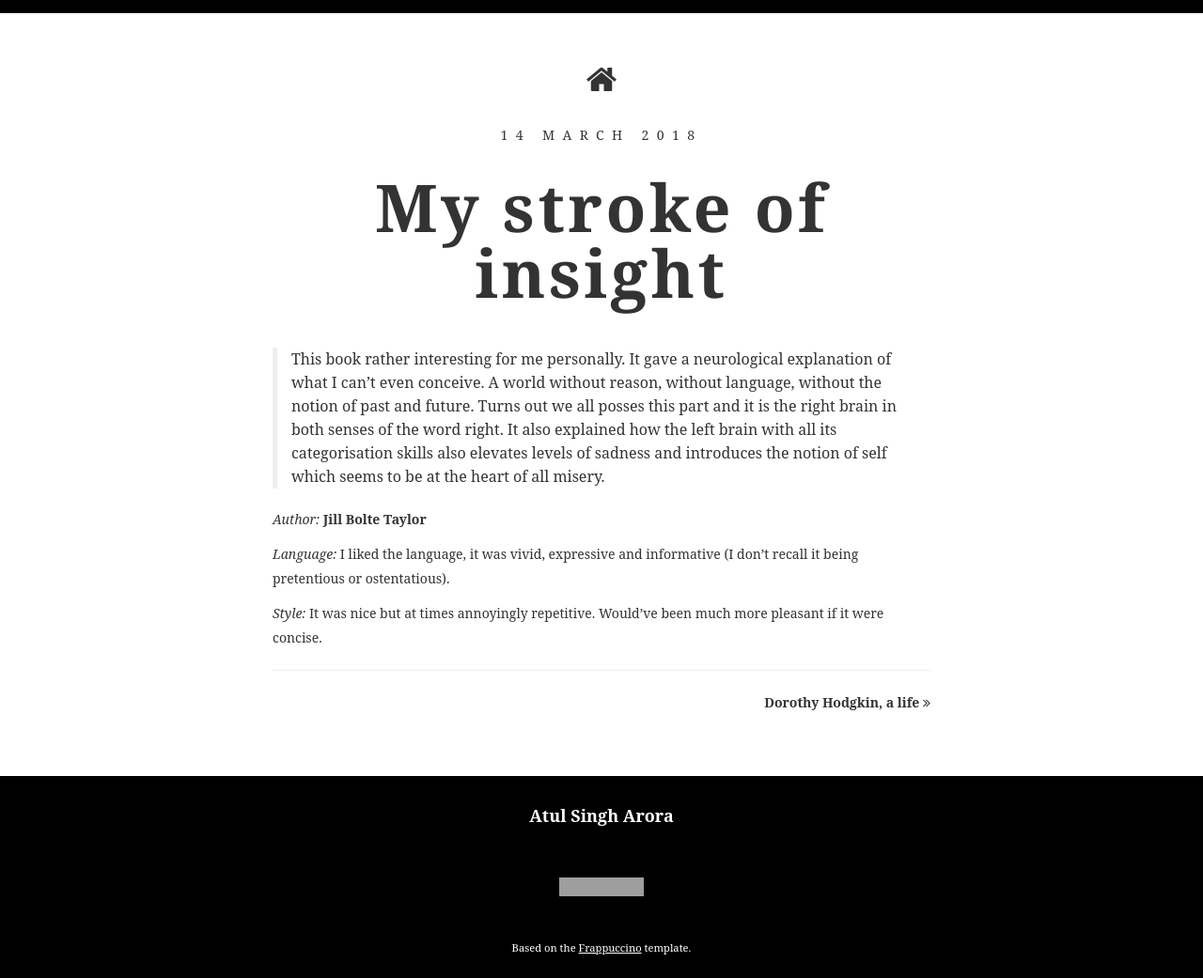
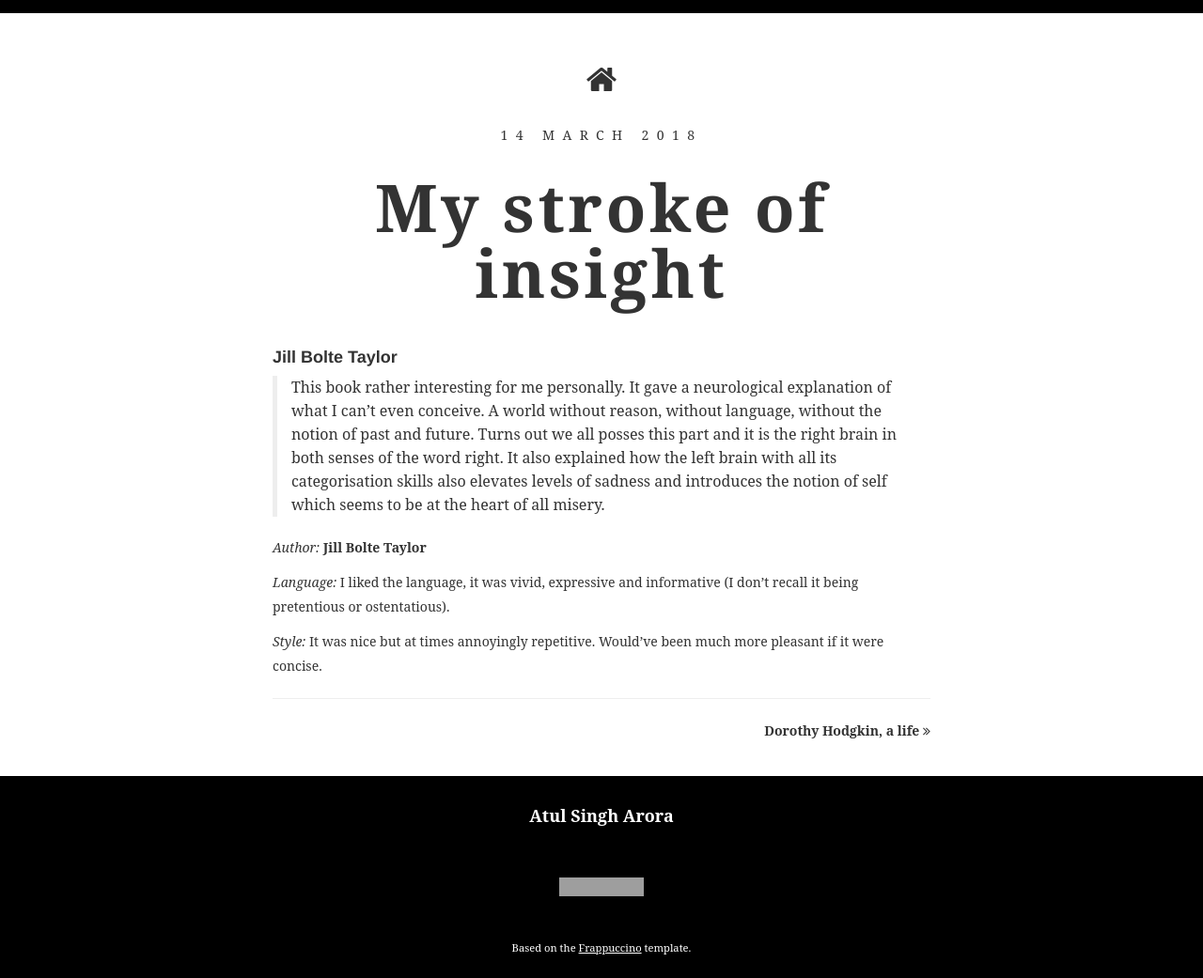
Before and after one commit to gleaned/gleaned.github.io, a Jekyll site: the page built from _posts/2018-03-14-JillBolte.md, in a window 1280 px wide. Shown: the whole page at 94% size. Built offline with Jekyll 4.4.1, drawn with Linux system fonts in a browser that asks for light colours; some web fonts are replaced; comment, search, counter and statistics services are not loaded; grey boxes are pictures that could not be loaded.

Commit message:
/ ‘_posts/2018-03-14-JillBolte.md’

```diff
--- a/_posts/2018-03-14-JillBolte.md
+++ b/_posts/2018-03-14-JillBolte.md
@@ -2,6 +2,7 @@
 layout: post_page
 title: My stroke of insight
 abstract: This book rather interesting for me personally. It gave a neurological explanation of what I can't even conceive. A world without reason, without language, without the notion of past and future. Turns out we all posses this part and it is the right brain in both senses of the word right. It also explained how the left brain with all its categorisation skills also elevates levels of sadness and introduces the notion of self which seems to be at the heart of all misery.
+author: Jill Bolte Taylor
 ---
 
 > This book rather interesting for me personally. It gave a neurological explanation of what I can't even conceive. A world without reason, without language, without the notion of past and future. Turns out we all posses this part and it is the right brain in both senses of the word right. It also explained how the left brain with all its categorisation skills also elevates levels of sadness and introduces the notion of self which seems to be at the heart of all misery.
```
